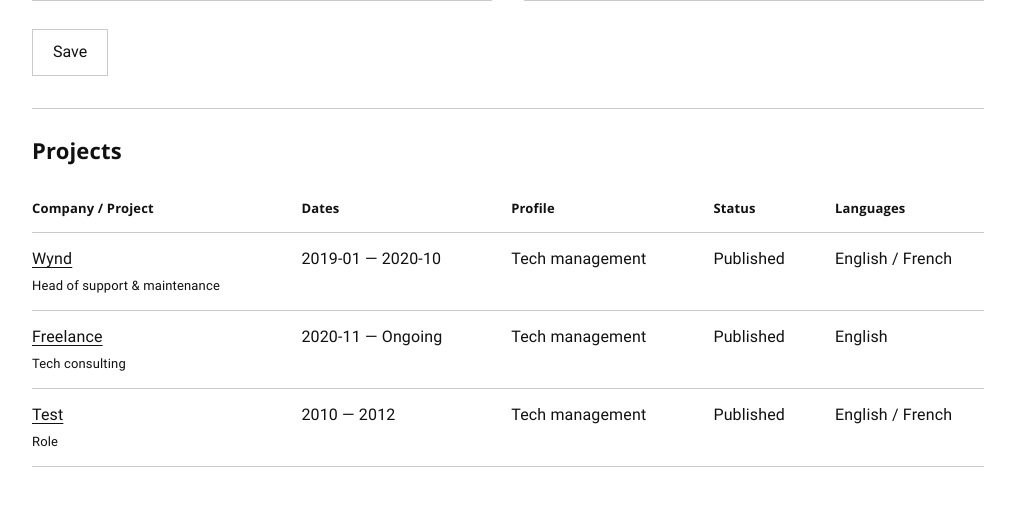
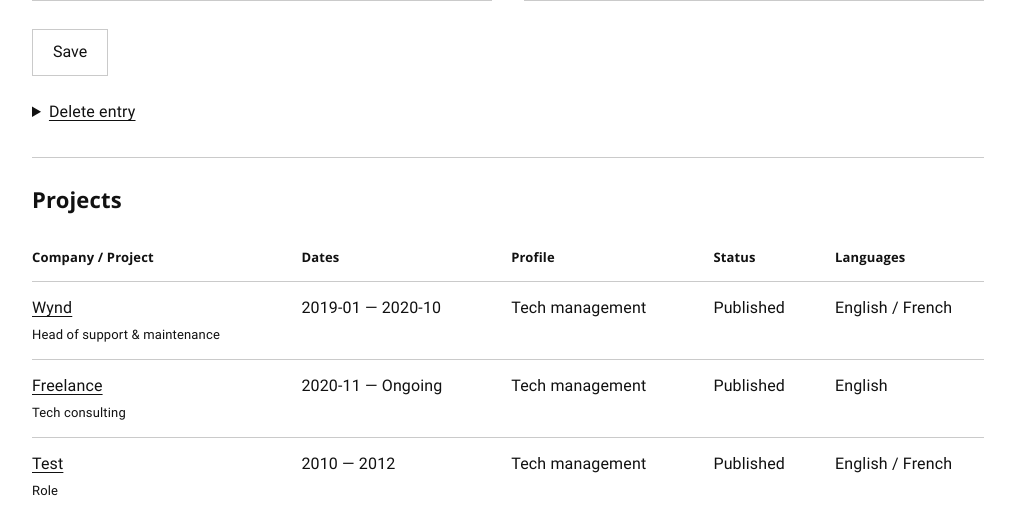
Before and after one commit to EricBisceglia/e-bis, a PHP site: page /admin/entries?edit=c9e0461269accdf5946b9e05cd2bc0fd in a window 1280 px wide. Shown: the part 1214-1729 px from the top of the page, without its empty margins (132-1147 px from the left). Before the commit the page ends 1681 px from the top, so only its background shows below. Run offline with PHP 8.4, Linux system fonts and the light colour scheme.

Commit message:
Delete entries from the admin panel

```diff
--- a/admin/entries.php
+++ b/admin/entries.php
@@ -28,10 +28,11 @@ $admin_page      = 'entries';
 // Prepare the page & forms
 
 // Show the editor when adding or editing an entry
-$entry_add  = ($_GET['add'] ?? '') === '1';
-$entry_edit = array_key_exists('edit', $_GET);
-$entry_id   = is_string($_GET['edit'] ?? null) ? $_GET['edit'] : '';
-$entry_open = $entry_add || $entry_edit;
+$entry_add    = ($_GET['add'] ?? '') === '1';
+$entry_edit   = array_key_exists('edit', $_GET);
+$entry_delete = ($_POST['entry_action'] ?? '') === 'delete';
+$entry_id     = is_string($_GET['edit'] ?? null) ? $_GET['edit'] : '';
+$entry_open   = $entry_add || $entry_edit;
 
 // Read the version submitted by the editor
 $entry_version = is_string($_POST['entry_version'] ?? null)
@@ -124,12 +125,13 @@ if($entry_edit)
       // Found the entry, no need to continue searching
       $entry_found = true;
 
-      // Populate the entry editor
+      // Populate the entry editor (or display a deletion error)
+      if(($_SERVER['REQUEST_METHOD'] ?? '') !== 'POST' || $entry_delete)
+        $entry_values = $saved_entry;
+
+      // Store the version hash for the entry being edited
       if(($_SERVER['REQUEST_METHOD'] ?? '') !== 'POST')
-      {
-        $entry_values  = $saved_entry;
         $entry_version = hash('sha256', json_encode($saved_entry, JSON_THROW_ON_ERROR));
-      }
 
       // Stop searching after finding the entry
       break;
@@ -151,8 +153,58 @@ if($entry_edit)
 ///////////////////////////////////////////////////////////////////////////////////////////////////////////////////////
 // Add/edit/delete entries
 
-// Handle submitted entries
-if(($_SERVER['REQUEST_METHOD'] ?? '') === 'POST' && !$entry_error)
+// Delete an entry
+if(($_SERVER['REQUEST_METHOD'] ?? '') === 'POST' && $entry_delete && !$entry_error)
+{
+  // Fetch the submitted form token for validation
+  $submitted_token = $_POST['entry_token'] ?? '';
+
+  // Must delete an existing entry
+  if(!$entry_edit)
+    $entry_error = 'admin_entry_error_invalid';
+
+  // Validate the form token
+  else if(!is_string($submitted_token) || !hash_equals($entry_token, $submitted_token))
+    $entry_error = 'admin_entry_error_request';
+
+  // Only proceed if there are no errors
+  else
+  {
+    try
+    {
+      // Delete the entry
+      entries_save(array(), $entry_id, $entry_version, delete: true);
+
+      // Renew the form token
+      $_SESSION['entry_token'] = bin2hex(random_bytes(32));
+
+      // Return to the list
+      exit(header('Location: ./entries?deleted=1', true, 303));
+    }
+
+    // Handle errors during deletion
+    catch(DomainException $error)
+    {
+      $entry_error = 'admin_entry_error_changed';
+    }
+
+    // Handle the case where the entry to delete is missing
+    catch(OutOfBoundsException $error)
+    {
+      $entry_error = 'admin_entry_error_missing';
+    }
+
+    // Handle any other unexpected errors
+    catch(Exception $error)
+    {
+      error_log($error->getMessage());
+      $entry_error = 'admin_entry_error_storage';
+    }
+  }
+}
+
+// Add or edit an entry
+if(($_SERVER['REQUEST_METHOD'] ?? '') === 'POST' && !$entry_delete && !$entry_error)
 {
   // Keep the entry editor open
   $entry_open = true;
@@ -353,6 +405,8 @@ $entry_action = htmlspecialchars($entry_action, ENT_QUOTES, 'UTF-8');
         <p class="admin-feedback"><?=__($entry_error)?></p>
         <?php elseif(($_GET['saved'] ?? '') === '1'): ?>
         <p class="admin-feedback"><?=__('admin_entry_saved')?></p>
+        <?php elseif(($_GET['deleted'] ?? '') === '1'): ?>
+        <p class="admin-feedback"><?=__('admin_entry_deleted')?></p>
         <?php endif; ?>
 
         <?php if($entry_open): ?>
@@ -437,6 +491,24 @@ $entry_action = htmlspecialchars($entry_action, ENT_QUOTES, 'UTF-8');
               <button type="submit"><?=__('admin_entry_save')?></button>
             </div>
           </form>
+
+          <?php if($entry_edit): ?>
+          <details class="entry-delete">
+            <summary><?=__('admin_entry_delete')?></summary>
+
+            <p><?=__('admin_entry_delete_confirmation')?></p>
+
+            <form method="post" action="<?=$entry_action?>">
+              <input type="hidden" name="entry_action" value="delete">
+              <input type="hidden" name="entry_token" value="<?=$entry_token?>">
+              <input type="hidden" name="entry_version"
+                    value="<?=htmlspecialchars($entry_version, ENT_QUOTES, 'UTF-8')?>">
+
+              <button type="submit"><?=__('admin_entry_delete_confirm')?></button>
+            </form>
+          </details>
+          <?php endif; ?>
+
         </section>
         <?php endif; ?>
 
--- a/css/admin.css
+++ b/css/admin.css
@@ -94,14 +94,19 @@
 .admin-feedback             { margin-top: 24px;                                                   }
 .admin-entry-list           { margin: 0; padding: 0; list-style: none;                            }
 .admin-entry-list li        { display: grid; grid-template-columns: minmax(0, 1fr) auto auto      ;
-                               gap: 12px 24px; padding: 16px 0                                    ;
-                               border-bottom: 1px solid var(--color-border);                      }
+                              gap: 12px 24px; padding: 16px 0                                    ;
+                              border-bottom: 1px solid var(--color-border);                      }
 .admin-entry-list li span   { min-width: 0; overflow-wrap: anywhere;                              }
-.entry-editor button        { padding: 10px 20px; font: inherit; color: var(--color-text)         ;
-                               background: var(--color-background)                                ;
-                               border: 1px solid var(--color-border); cursor: pointer;            }
+.entry-editor button, .entry-delete button
+                            { padding: 10px 20px; font: inherit; color: var(--color-text)         ;
+                              background: var(--color-background)                                ;
+                              border: 1px solid var(--color-border); cursor: pointer;            }
 .admin-entry-table a        { text-decoration: underline; text-underline-offset: 3px;             }
 .admin-entry-table a:hover  { text-decoration-thickness: 2px;                                     }
+.entry-delete               { margin-top: 24px;                                                   }
+.entry-delete summary       { text-decoration: underline; text-underline-offset: 3px              ;
+                              cursor: pointer;                                                    }
+.entry-delete p             { margin: 16px 0;                                                     }
 
 /*********************************************************************************************************************/
 /*                                                                                                                   */
--- a/inc/entries.inc.php
+++ b/inc/entries.inc.php
@@ -34,17 +34,25 @@ function entries_get() : array
 
 
  /**
- * Adds an entry to the JSON storage.
+ * Adds, updates, or deletes an entry in the JSON storage.
  *
- * @param   array  $entry  The entry to add.
+ * @param   array   $entry    The entry to add.
+ * @param   string  $id       The ID of the entry to update.
+ * @param   string  $version  The version hash of the entry.
+ * @param   bool    $delete   Whether to delete the entry.
  *
  * @return  void
  */
 
-function entries_save( array   $entry        ,
-                       string  $id      = '' ,
-                       string  $version = '' ) : void
+function entries_save( array   $entry           ,
+                       string  $id      = ''    ,
+                       string  $version = ''    ,
+                       bool    $delete  = false ) : void
 {
+  // Stop here if trying to delete without an entry identifier
+  if($delete && $id === '')
+    throw new InvalidArgumentException("Missing entry identifier.");
+
   // Open the lock file (to make sure no other process is editing the entries)
   $lock = @fopen(__DIR__.'/../data/entries.lock', 'c');
 
@@ -88,6 +96,14 @@ function entries_save( array   $entry        ,
         $saved_version = hash('sha256', json_encode($saved_entry, JSON_THROW_ON_ERROR));
         if(!hash_equals($saved_version, $version))
           throw new DomainException("The entry has changed.");
+
+        // Delete the entry if requested
+        if($delete)
+        {
+          array_splice($entries, $index, 1);
+          $entry_found = true;
+          break;
+        }
 
         // Preserve the entry's identity and creation date
         $entry['id']      = $saved_entry['id'];
--- a/lang/admin.lang.php
+++ b/lang/admin.lang.php
@@ -67,16 +67,24 @@ ___('admin_entry_languages', 'EN', "Languages");
 ___('admin_entry_languages', 'FR', "Langues");
 
 // Entry actions
-___('admin_entry_add',            'EN', "Add entry");
-___('admin_entry_add',            'FR', "Ajouter un projet");
-___('admin_entry_cancel',         'EN', "Cancel");
-___('admin_entry_cancel',         'FR', "Annuler");
-___('admin_entry_edit',           'EN', "Edit entry");
-___('admin_entry_edit',           'FR', "Modifier le projet");
-___('admin_entry_error_missing',  'EN', "This entry no longer exists.");
-___('admin_entry_error_missing',  'FR', "Ce projet n'existe plus.");
-___('admin_entry_error_changed',  'EN', "This entry has changed. Reopen it before saving.");
-___('admin_entry_error_changed',  'FR', "Ce projet a été modifié. Rouvrez-le avant d'enregistrer.");
+___('admin_entry_add',                  'EN', "Add entry");
+___('admin_entry_add',                  'FR', "Ajouter un projet");
+___('admin_entry_cancel',               'EN', "Cancel");
+___('admin_entry_cancel',               'FR', "Annuler");
+___('admin_entry_edit',                 'EN', "Edit entry");
+___('admin_entry_edit',                 'FR', "Modifier le projet");
+___('admin_entry_error_missing',        'EN', "This entry no longer exists.");
+___('admin_entry_error_missing',        'FR', "Ce projet n'existe plus.");
+___('admin_entry_error_changed',        'EN', "This entry has changed. Reopen it before saving.");
+___('admin_entry_error_changed',        'FR', "Ce projet a été modifié. Rouvrez-le avant d'enregistrer.");
+___('admin_entry_delete',               'EN', "Delete entry");
+___('admin_entry_delete',               'FR', "Supprimer le projet");
+___('admin_entry_delete_confirmation',  'EN', "Permanently delete this entry? This cannot be undone.");
+___('admin_entry_delete_confirmation',  'FR', "Supprimer définitivement ce projet ? Cette action est irréversible.");
+___('admin_entry_delete_confirm',       'EN', "Confirm deletion");
+___('admin_entry_delete_confirm',       'FR', "Confirmer la suppression");
+___('admin_entry_deleted',              'EN', "Entry deleted.");
+___('admin_entry_deleted',              'FR', "Projet supprimé.");
 
 // Translated fields
 ___('admin_entry_title',     'EN', "Company / Project");
```
